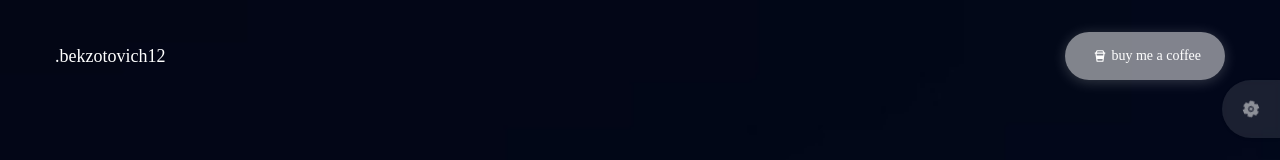
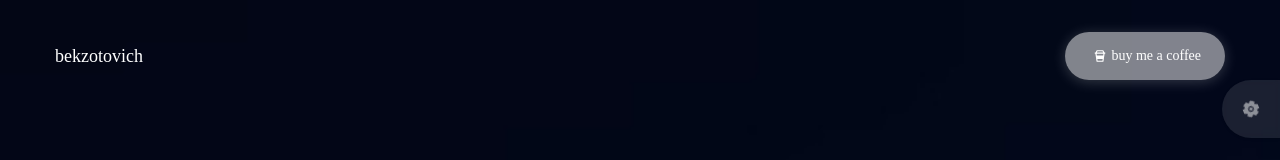
Before and after one commit to abdurahmon27/v1.bekzotovich.uz, a React (Create React App) app: page / in a window 1280 px wide. Shown: the top 160 px of the page. Built offline with nearby package versions, Linux system fonts and the light colour scheme; the HTML template or start-up script is replaced by a standard one.

Commit message:
fixed bugs

```diff
--- a/public/index.html
+++ b/public/index.html
@@ -6,9 +6,9 @@
     <meta name="theme-color" content="#000000" />
     <meta
       name="description"
-      content="Bekzotovich12 | react Frontend developer"
+      content="Bekzotovich.uz | react Frontend developer"
     />
-    <title>.bekzotovich12</title>
+    <title>bekzotovich</title>
   </head>
   <body>
     <div id="root">
--- a/src/components/Header.js
+++ b/src/components/Header.js
@@ -9,7 +9,7 @@ const Header = (props) => {
       <header className='py-8'>
         <div className='container mx-auto'>
           <div className='flex justify-between items-center'>
-            <span>.bekzotovich12</span>
+            <span>bekzotovich</span>
             <a href={linkBuy} className='btn btn-sm flex items-center justify-center font-secondary' target={blank} style={{backgroundColor: `${props.color}`, borderRadius: `${props.borderRadius}px`}}><BiCoffeeTogo className='mx-1' /> buy me a coffee </a>
           </div>
         </div>
```
